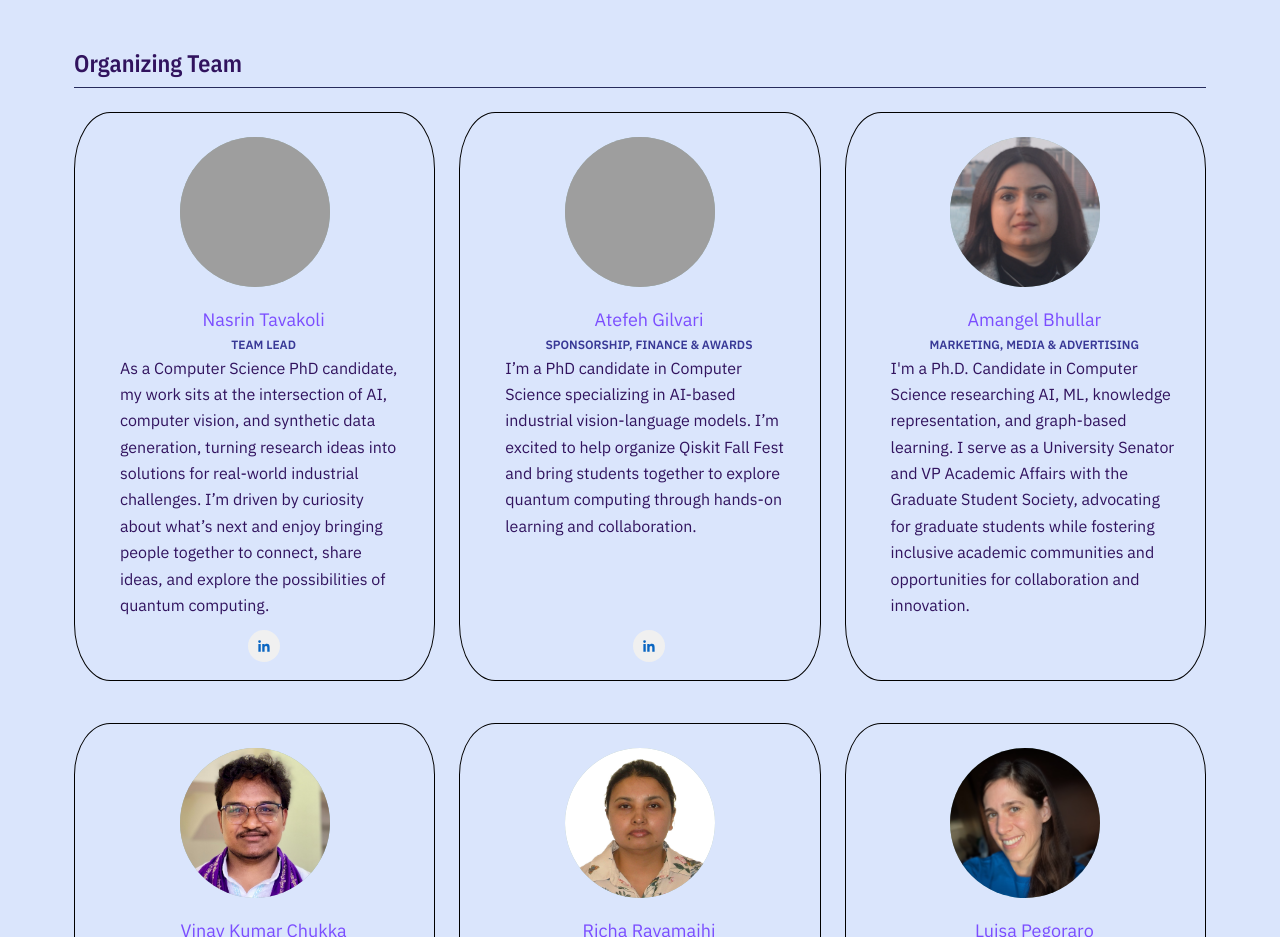
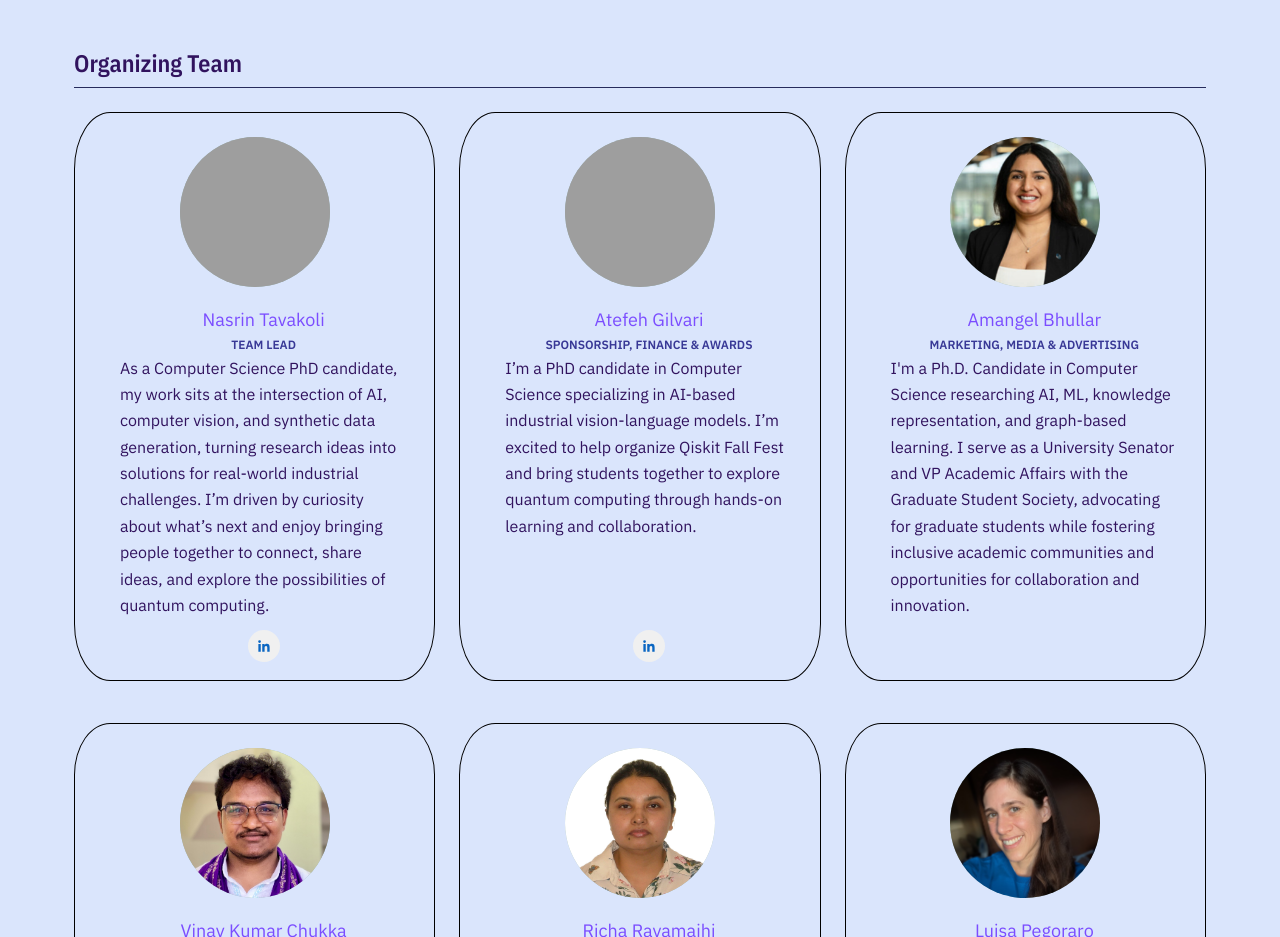
Before and after one commit to LuisaTu2/qiskit-uwindsor-website-2026, a plain HTML site: page index.html in a window 1280 px wide. Shown: the part 8160-9097 px from the top of the page. Drawn offline with nearby package versions, Linux system fonts and the light colour scheme; grey boxes are pictures that could not be loaded.

Commit message:
[isa] reverted picture for amangel

```diff
--- a/index.html
+++ b/index.html
@@ -895,7 +895,7 @@
             </div>
             <div class="team-member">
               <div class="team-member-photo-2">
-                <img src="assets/team/amangel_2.png" alt="" />
+                <img src="assets/team/amangel.png" alt="" />
               </div>
               <div class="team-member-text">
                 <div class="team-member-name">Amangel Bhullar</div>
```
Also changed, not shown: assets/team/amangel_1.png (deleted), assets/team/amangel_2.png (deleted).
